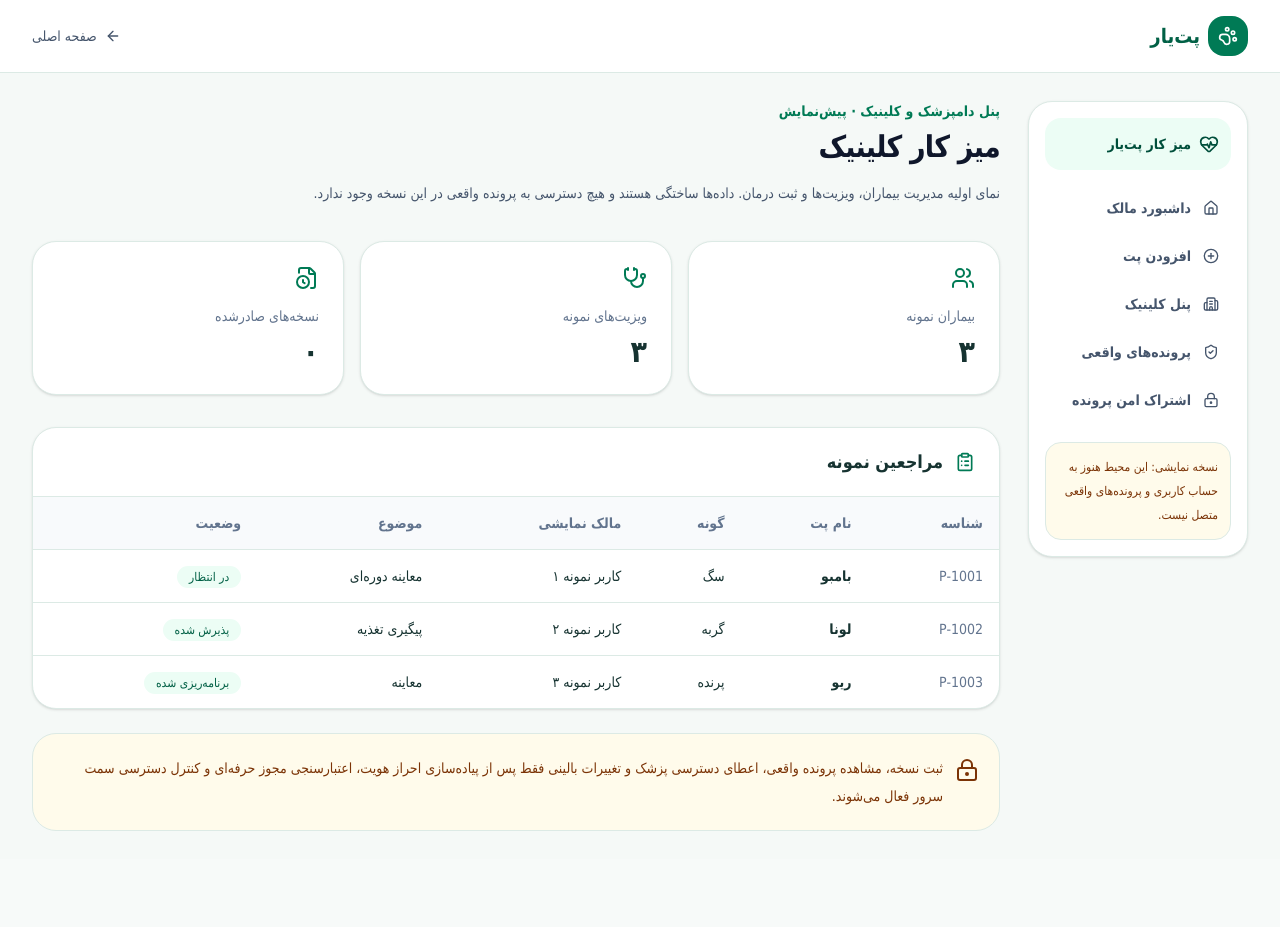
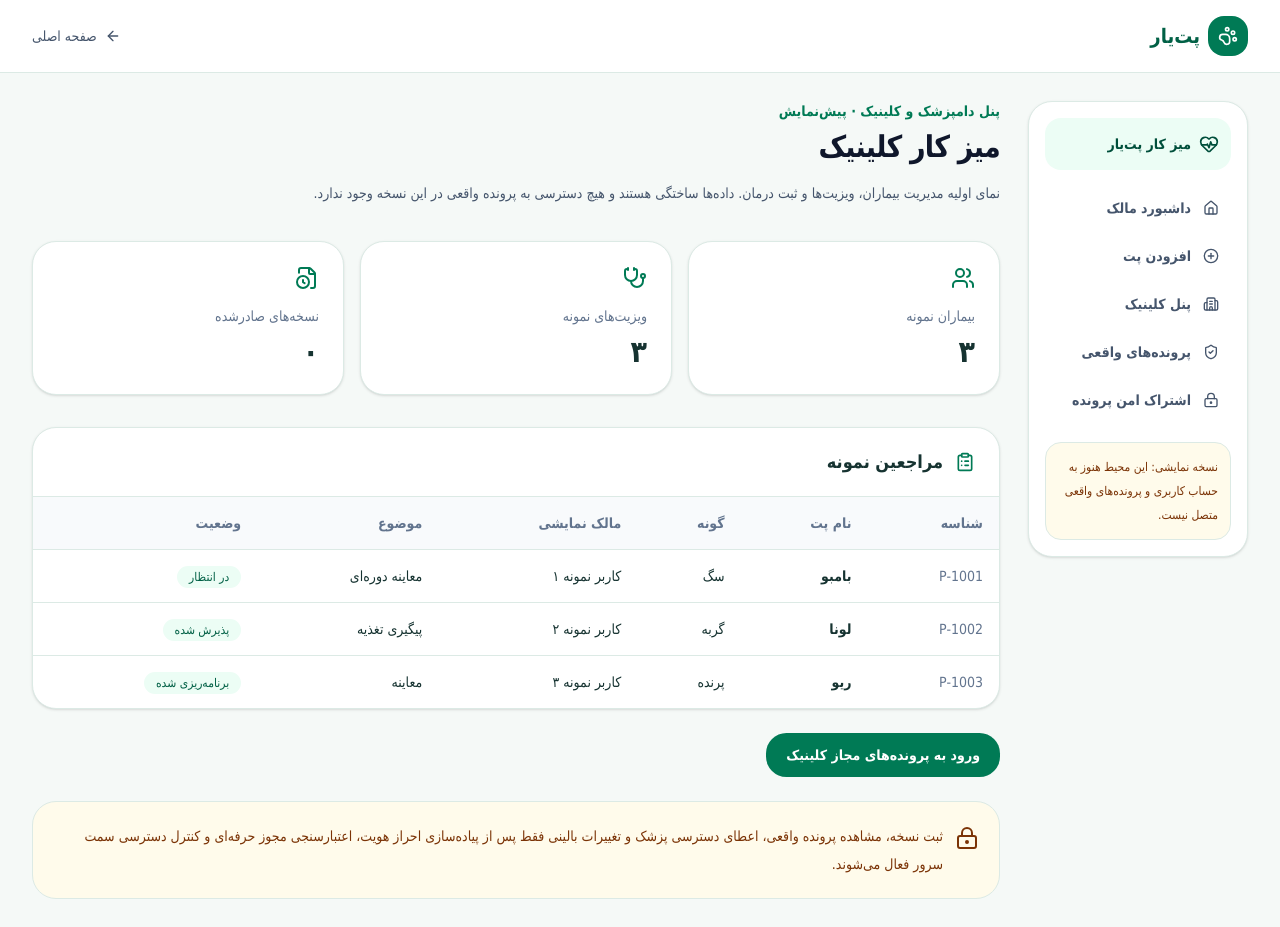
Before and after one commit to mrst10578/Vet-Site, a Next.js app: page /clinic in a window 1280 px wide. Before the commit the page ends 859 px from the top, so only its background shows below. Built offline with nearby package versions, Linux system fonts and the light colour scheme; no server answers.

Commit message:
feat(navigation): surface live account and clinic sharing journeys

```diff
--- a/src/app/clinic/page.tsx
+++ b/src/app/clinic/page.tsx
@@ -1,3 +1,4 @@
+import Link from "next/link";
 import { ClipboardList, FileClock, LockKeyhole, Stethoscope, Users } from "lucide-react";
 import { AppShell } from "@/components/app-shell";
 import { demoPatients } from "@/lib/demo-data";
@@ -25,6 +26,7 @@ export default function ClinicDashboard() {
           </table>
         </div>
       </section>
+      <Link href="/clinic/live" className="mt-6 inline-flex rounded-xl bg-emerald-700 px-5 py-3 text-sm font-bold text-white">ورود به پرونده‌های مجاز کلینیک</Link>
       <div className="mt-6 flex gap-3 rounded-3xl border border-amber-100 bg-amber-50 p-5 text-sm leading-7 text-amber-900"><LockKeyhole className="mt-1 size-6 shrink-0" /><p>ثبت نسخه، مشاهده پرونده واقعی، اعطای دسترسی پزشک و تغییرات بالینی فقط پس از پیاده‌سازی احراز هویت، اعتبارسنجی مجوز حرفه‌ای و کنترل دسترسی سمت سرور فعال می‌شوند.</p></div>
     </AppShell>
   );
```
